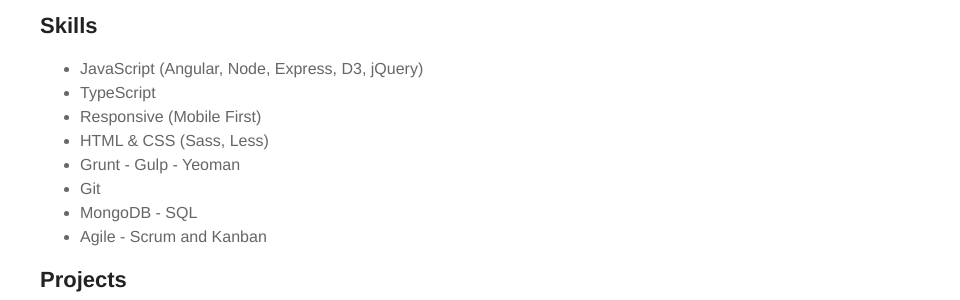
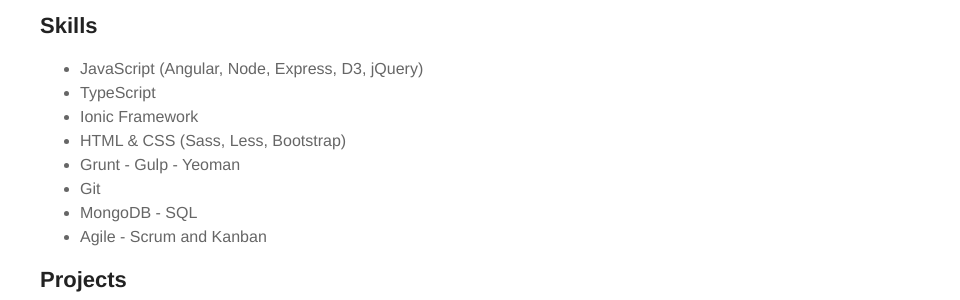
Before and after one commit to dmarg/dmarg.github.io, a Jekyll site: the page built from about.md, in a window 1280 px wide. Shown: the part 514-814 px from the top of the page, without its empty margins (320-1280 px from the left). Built offline with Jekyll 4.4.1, drawn with Linux system fonts in a browser that asks for light colours.

Commit message:
updated about.md

```diff
--- a/about.md
+++ b/about.md
@@ -14,8 +14,8 @@ I love rapid development, prototyping, and launching apps for production.</p>
 <ul class="skill-list center">
 	<li>JavaScript (Angular, Node, Express, D3, jQuery)</li>
 	<li>TypeScript</li>
-	<li>Responsive (Mobile First)</li>
-	<li>HTML &amp; CSS (Sass, Less)</li>
+	<li>Ionic Framework</li>
+	<li>HTML &amp; CSS (Sass, Less, Bootstrap)</li>
 	<li>Grunt - Gulp - Yeoman</li>
 	<li>Git</li>
 	<li>MongoDB - SQL</li>
```
